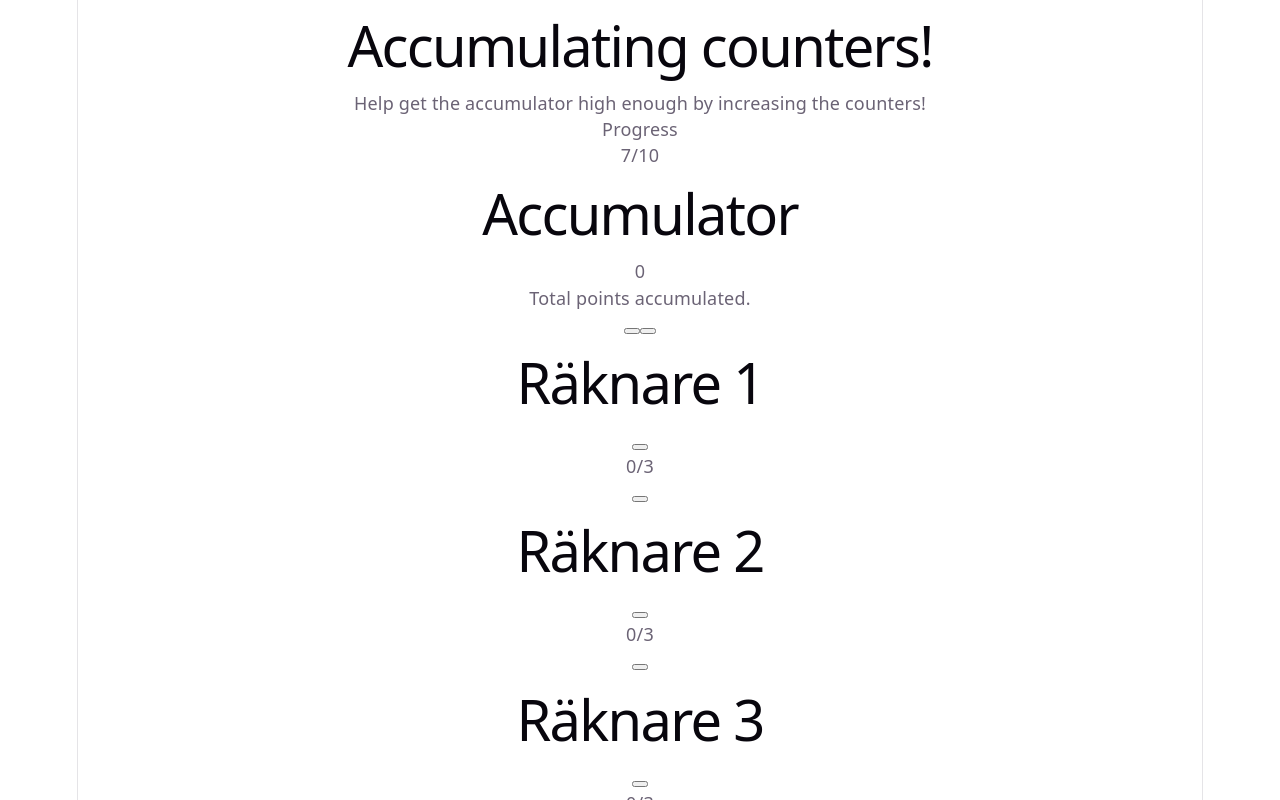
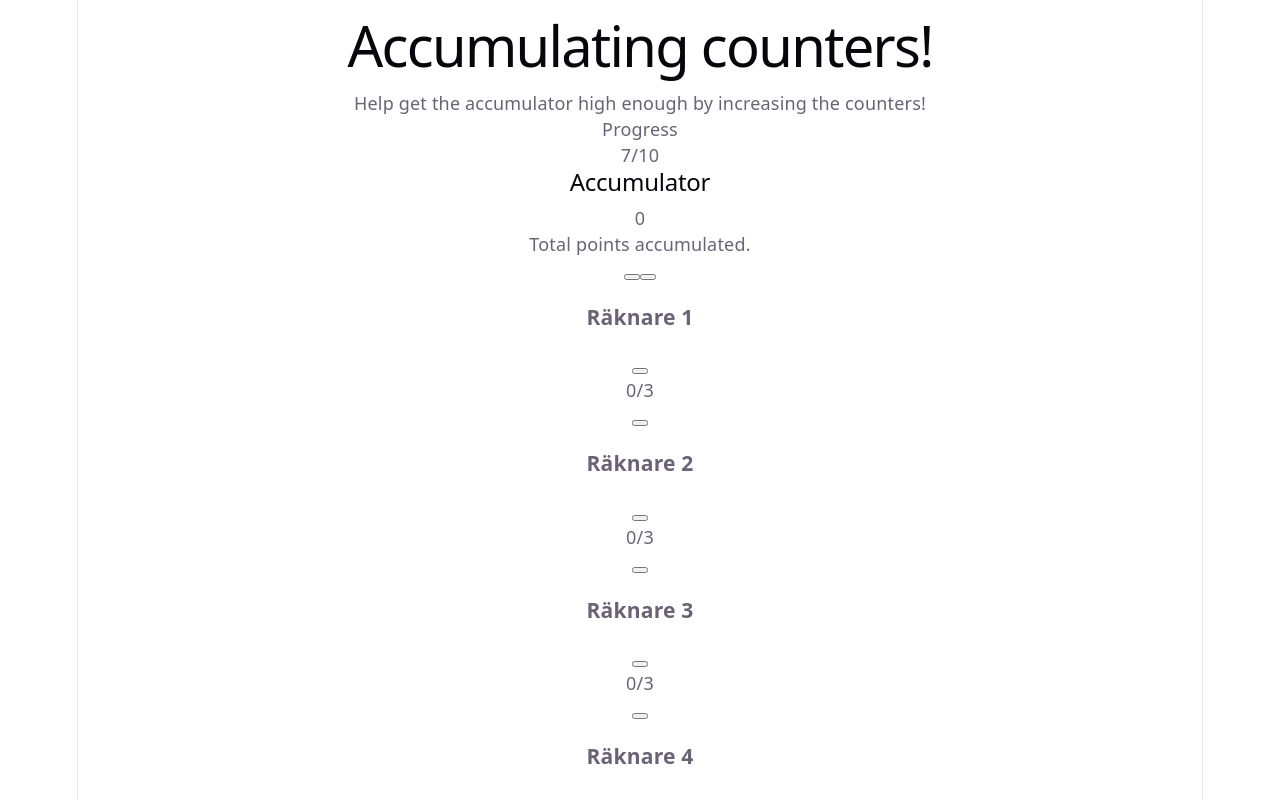
Before and after one commit to somantics/frontent-10, a React (Vite) app: page / in a window 1280 px wide. Shown: the top 800 px of the page. Built offline with nearby package versions, Linux system fonts and the light colour scheme.

Commit message:
update heading levels

```diff
--- a/src/components/Accumulator.tsx
+++ b/src/components/Accumulator.tsx
@@ -1,7 +1,7 @@
 function Accumulator() {
   return (
     <section>
-      <h1>Accumulator</h1>
+      <h2>Accumulator</h2>
       <p>0</p>
       <p>Total points accumulated.</p>
     </section>
--- a/src/components/Counter.tsx
+++ b/src/components/Counter.tsx
@@ -10,7 +10,7 @@ interface Props {
 function Counter({ label, count, max }: Props) {
   return (
     <div>
-      <h1>{label}</h1>
+      <h3>{label}</h3>
       <DeleteButton></DeleteButton>
       <p>
         {count}/{max}
```
